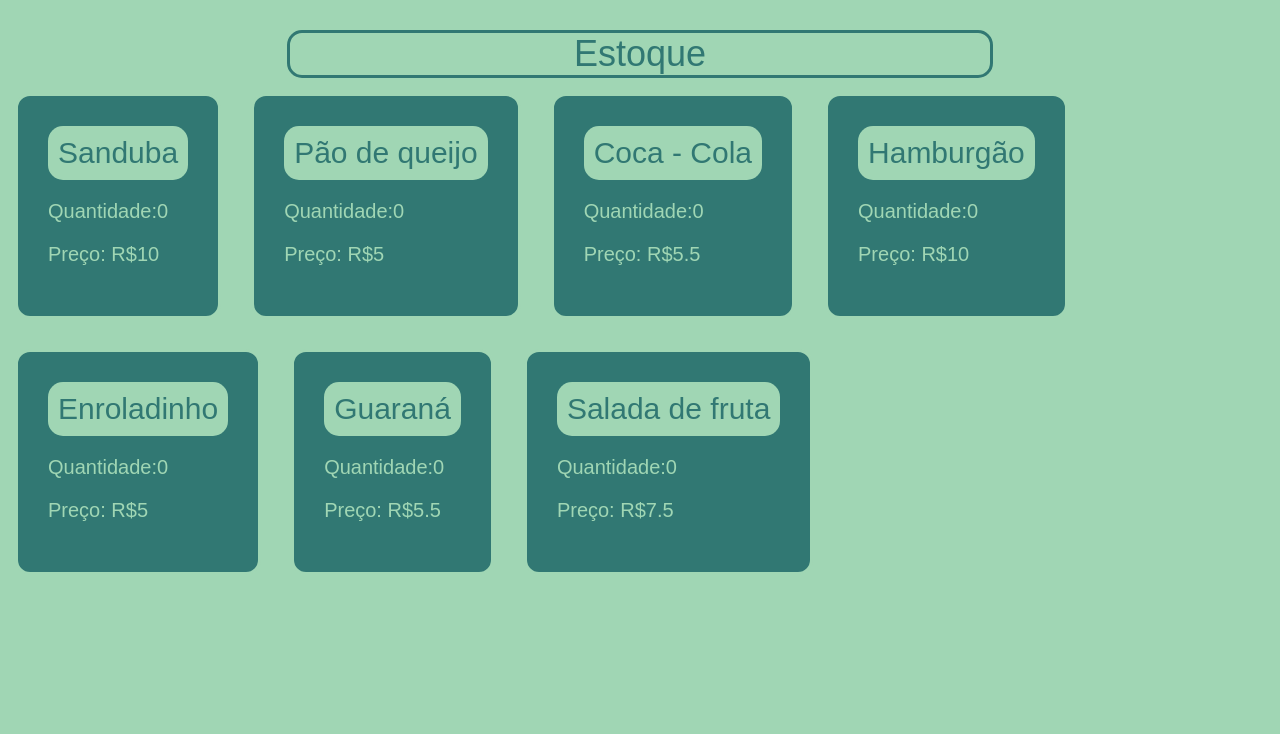
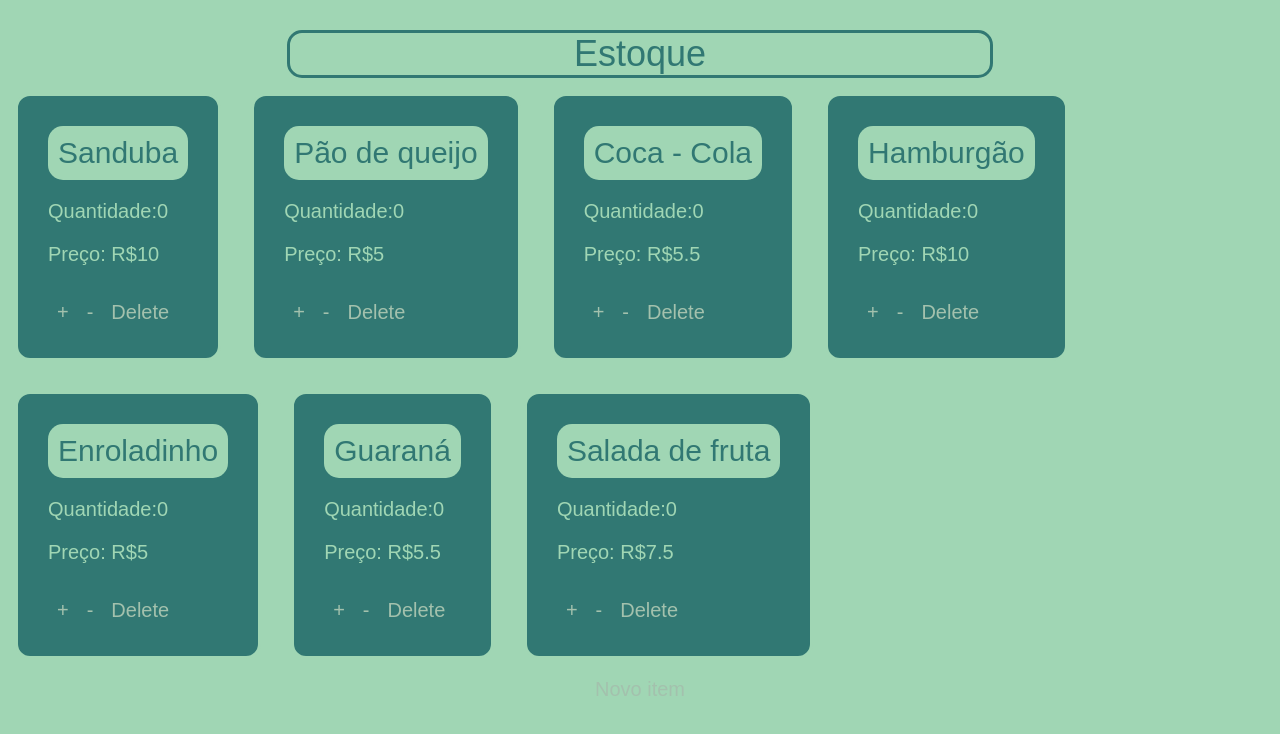
Before and after one commit to enricopizzol/natus-rest, a React (Create React App) app: page / in a window 1280 px wide. Shown: the top 734 px of the page. Built offline with nearby package versions, Linux system fonts and the light colour scheme.

Commit message:
primeiros passos no stock

```diff
--- a/src/components/stock/stock.js
+++ b/src/components/stock/stock.js
@@ -5,6 +5,8 @@ import {
   faCircle,
   faCheckCircle,
   faCheck,
+  faChevronLeft,
+  faChevronRight
 } from "@fortawesome/free-solid-svg-icons";
 import "./stock.css";
 
@@ -13,9 +15,50 @@ const Stock = () => {
 
     const [items, setItems] = useState(avalaibleProducts());
 
+    const handleQuantityIncrease = (index) => {
+      const newItems = [...items];
+
+      newItems[index].quantity++;
+
+      setItems(newItems);
+    };
+
+    const handleQuantityDecrease = (index) => {
+      const newItems = [...items];
+
+      if(newItems[index].quantity > 0)
+        newItems[index].quantity--;
+
+      setItems(newItems);
+    };
+
+    const handleAddProduct = () => {
+
+      const itemsCopy = [...items];
+      var prodName = prompt("Nome do Produto", "Insira o nome do produto")
+      var prodPrice = prompt("Preço", "0")
+      var prodQtt = prompt("Quantidade em estoque", "Insira a quantidade em estoque")
+      var newItem = {
+          itemName: prodName,
+          quantity: parseInt(prodQtt),
+          price: prodPrice,
+          isSelected: false
+        }
+
+      itemsCopy.push(newItem)
+      setItems(itemsCopy)
+    }
+
+    const handleItemDelete = (index) => {
+      const itemsCopy = [...items];
+      itemsCopy.splice(index,1)
+      setItems(itemsCopy)
+
+    }
+
     return (
         <>
-            <dic className = "stock-container">
+            <div className = "stock-container">
                 <div className = "stock-title">
                     <h>Estoque</h>
                 </div>
@@ -27,10 +70,16 @@ const Stock = () => {
                                 </div>
                                 <p className = "stock-p">Quantidade:{item.quantity}</p>
                                 <p className = "stock-p">Preço: R${item.price}</p>
+                                <div className = "stock-item-buttons">
+                                  <button onClick = {() => handleQuantityIncrease(index)} className = "stock-p">+</button>
+                                  <button onClick = {() => handleQuantityDecrease(index)} className = "stock-p">-</button>
+                                  <button onClick = {() => handleItemDelete(index)} className = "stock-p">Delete</button>
+                                </div>
                             </div>
                     ))}
                 </div>
-            </dic>
+                <button onClick = {() => handleAddProduct()} className = "stock-p">Novo item</button>
+            </div>
         </>
     )
 }
```
